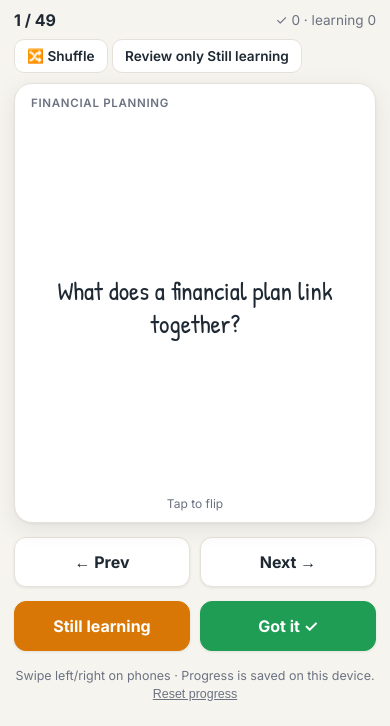
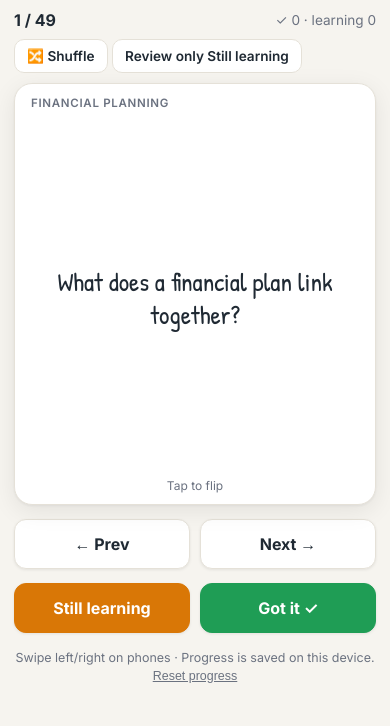
Before and after one commit to builderorin/bus173c-exam2-flashcards, a plain HTML site: page index.html in a window 390 px wide. Shown: the part 124-850 px from the top of the page. Drawn offline with Linux system fonts and the light colour scheme.

Commit message:
Fit buttons on phone screens

```diff
--- a/index.html
+++ b/index.html
@@ -26,7 +26,7 @@ h1{font-size:1.25rem;margin:4px 0 10px;text-align:center;letter-spacing:-.01em}
 .stats{color:var(--muted);font-size:.85rem}
 .tbtn{border:1px solid var(--line);background:#fff;border-radius:10px;padding:8px 12px;font:600 .85rem Inter,system-ui,sans-serif;cursor:pointer;color:var(--ink)}
 .tbtn.on{background:var(--learn);border-color:var(--learn);color:#fff}
-.scene{perspective:1400px;width:100%;height:min(60vh,440px);min-height:300px;margin:0 auto;touch-action:pan-y;user-select:none;-webkit-user-select:none}
+.scene{perspective:1400px;width:100%;height:min(50vh,440px);min-height:280px;margin:0 auto;touch-action:pan-y;user-select:none;-webkit-user-select:none}
 .card{position:relative;width:100%;height:100%;transition:transform .55s cubic-bezier(.2,.7,.2,1);transform-style:preserve-3d;cursor:pointer}
 .card.flipped{transform:rotateY(180deg)}
 .face{position:absolute;inset:0;backface-visibility:hidden;-webkit-backface-visibility:hidden;background:var(--card);border-radius:18px;box-shadow:0 6px 24px rgba(0,0,0,.08),0 1px 3px rgba(0,0,0,.06);padding:44px 22px 36px;display:flex;flex-direction:column;justify-content:center;overflow-y:auto;border:1px solid var(--line)}
```
